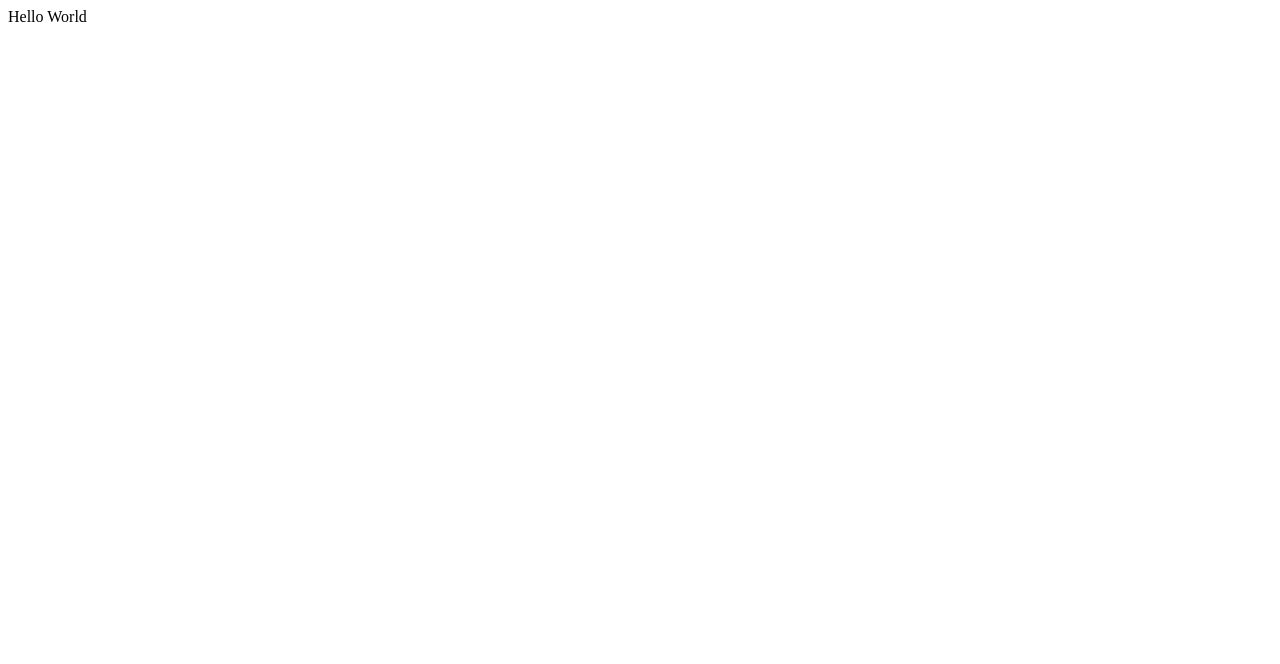
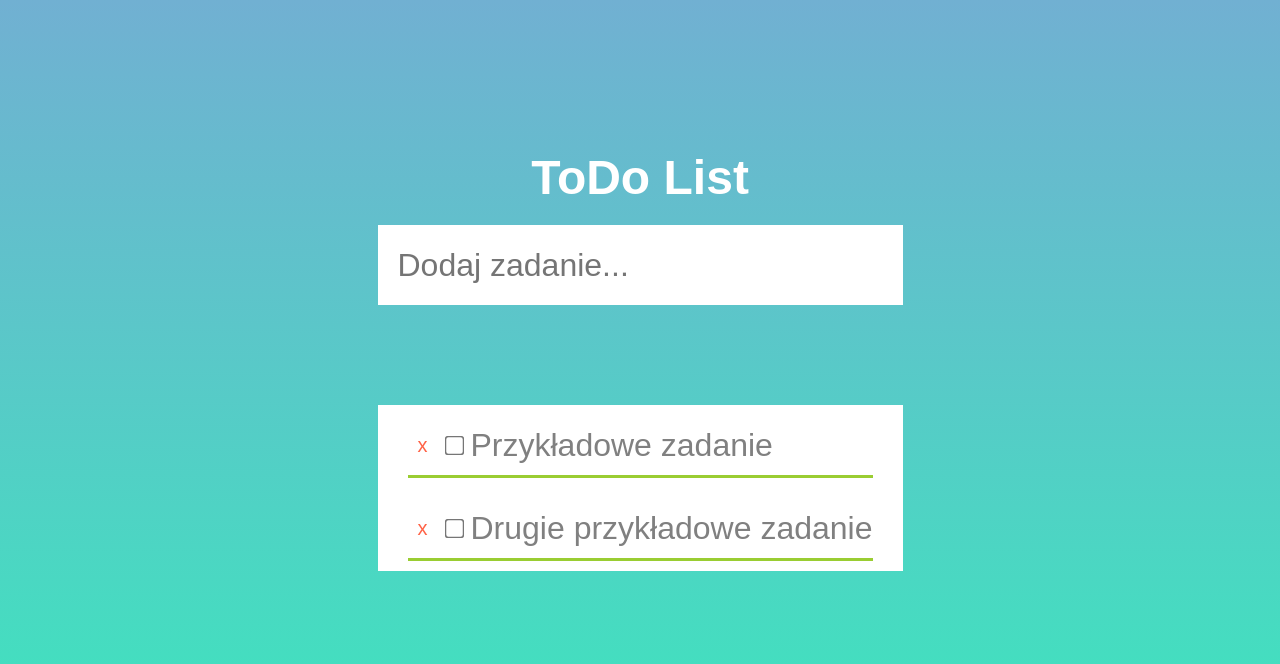
Before and after one commit to AkademiaHelloWorld/TodoList, a plain HTML site: page index.html in a window 1280 px wide. Drawn offline with Linux system fonts and the light colour scheme.

Commit message:
Zajecia 09.12

```diff
--- /dev/null
+++ b/css/main.css
@@ -0,0 +1,102 @@
+* {
+    padding: 0;
+    margin: 0;
+    border: none;
+    outline: none;
+    font-size: 16px;
+    font-family: sans-serif;
+}
+
+html {
+    min-height: 100%;
+    background-image: linear-gradient(#71b0d2, #3be7bc);
+    background-size: cover;
+    background-repeat: no-repeat;
+}
+
+body {
+    display: flex;
+    justify-content: center;
+}
+
+#title {
+    margin-top: 150px;
+    text-align: center;
+    font-size: 48px;
+    color: white;
+}
+
+#inputContainer {
+    display: flex;
+    margin-top: 20px;
+}
+
+#todoInput {
+    height: 60px;
+    padding: 10px;
+    padding-left: 20px;
+    font-size: 32px;
+    color: gray;
+    width: 100%;
+}
+
+#inputButton {
+    width: 60px;
+    background-color: white;
+    color: greenyellow;
+    font-size: 50px;
+    font-weight: bold;
+    cursor: pointer;
+    display: none;
+}
+
+#inputButton:hover {
+    color: green;
+}
+
+#todoListContainer {
+    min-width: 500px;
+    background-color: white;
+    height: auto;
+    margin-top: 100px;
+    display: flex;
+    flex-direction: column;
+}
+
+.todoContainer {
+    display: flex;
+    align-items: center;
+    margin: 10px 30px;
+    height: 60px;
+    font-size: 50px;
+    border-bottom: 3px solid yellowgreen;
+}
+
+.todoButton {
+    height: 50px;
+    font-size: 20px;
+    padding: 0 10px;
+    margin-right: 10px;
+    cursor: pointer;
+    color: tomato;
+    background-color: white;
+}
+
+.todoButton:hover {
+    color: white;
+    background-color: tomato;
+}
+
+input[type=checkbox] {
+    transform: scale(1.5);
+}
+
+.todoCheckbox {
+    margin-right: 10px;
+    color: gray;
+}
+
+.todoLabel {
+    font-size: 32px;
+    color: gray;
+}
--- a/index.html
+++ b/index.html
@@ -1,9 +1,30 @@
 <!DOCTYPE html>
-<html>
+<html lang="pl">
     <head>
-
+        <meta charset="UTF-8">
+        <title>ToDo List</title>
+        <link rel="stylesheet" href="css/main.css">
+        <script src="js/index.js"></script>
     </head>
     <body>
-        Hello World
+        <main>
+            <h1 id="title">ToDo List</h1>
+            <div id="inputContainer">
+                <input type="text" id="todoInput" placeholder="Dodaj zadanie..." onkeyup="changeInput()">
+                <button id="inputButton">+</button>
+            </div>
+            <div id="todoListContainer">
+                <div class="todoContainer">
+                    <button class="todoButton">x</button>
+                    <input type="checkbox" class="todoCheckbox">
+                    <label class="todoLabel">Przykładowe zadanie</label>
+                </div>
+                <div class="todoContainer">
+                    <button class="todoButton">x</button>
+                    <input type="checkbox" class="todoCheckbox">
+                    <label class="todoLabel">Drugie przykładowe zadanie</label>
+                </div>
+            </div>
+        </main>
     </body>
 </html>
--- /dev/null
+++ b/js/index.js
@@ -0,0 +1,10 @@
+function changeInput() {
+    const todoInput = document.getElementById("todoInput");
+    const todoButton = document.getElementById("inputButton");
+
+    if (todoInput.value === '') {
+        todoButton.style.display = "none";
+    } else {
+        todoButton.style.display = "inline";
+    }
+}
```
